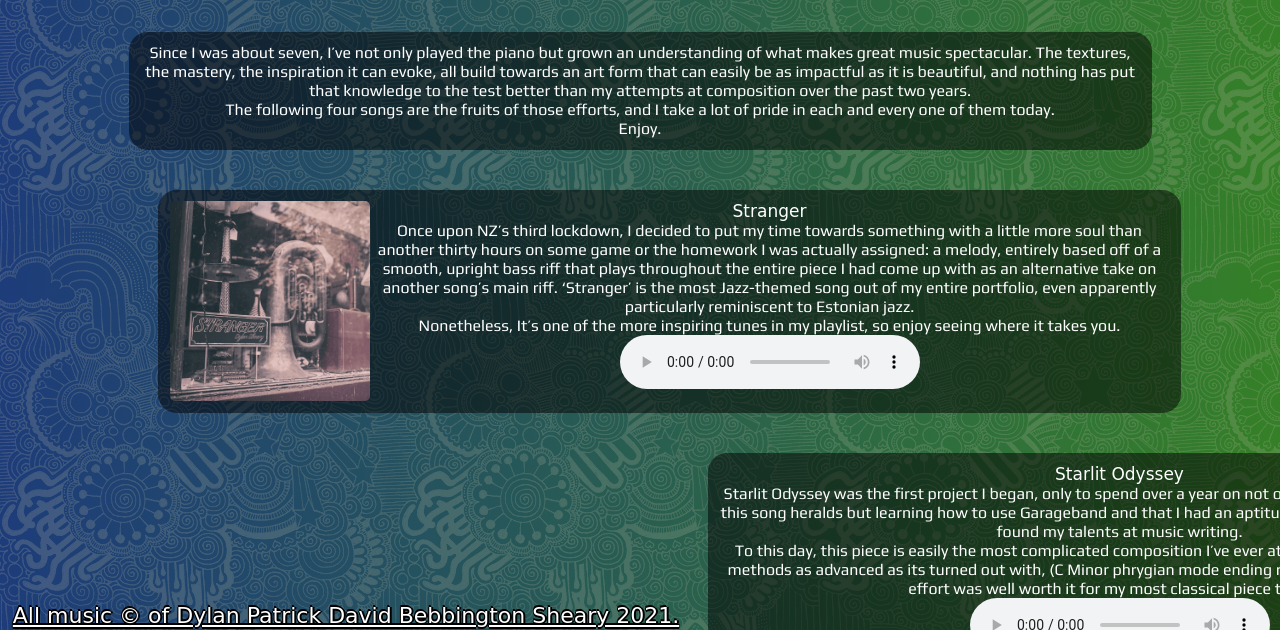
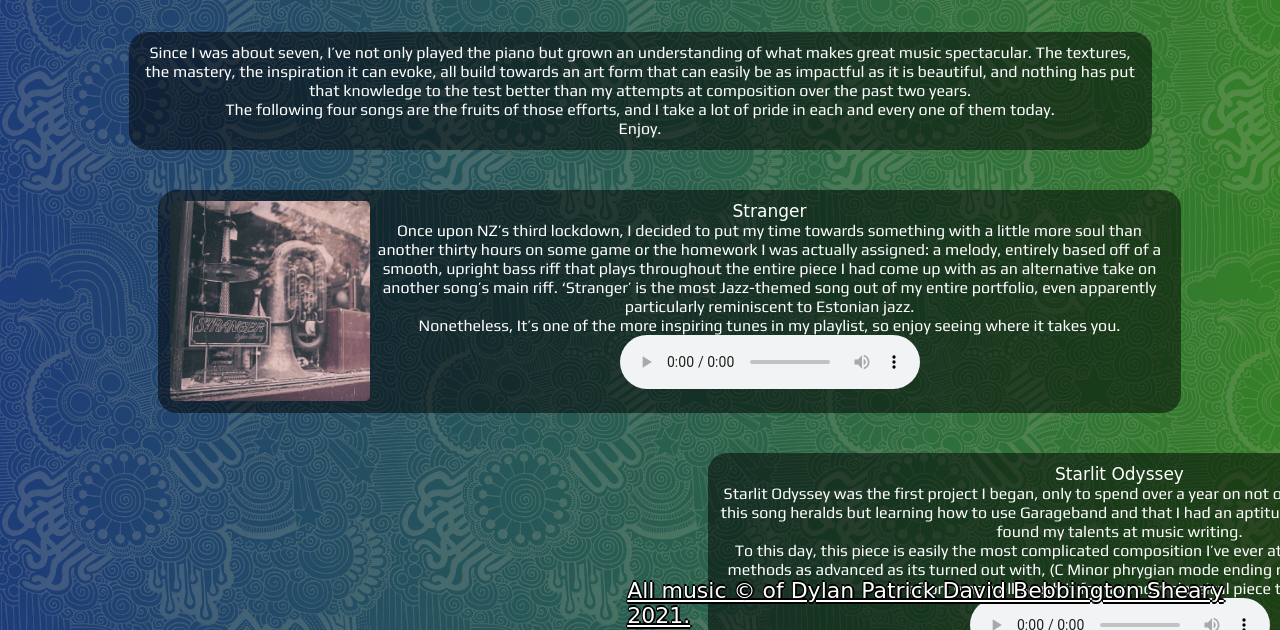
Before and after one commit to Dylan-Bebbington-Sheary/dylan-sheary-music-portfolio, a plain HTML site: page index.html in a window 1280 px wide. Shown: the part 170-800 px from the top of the page. Drawn offline with Linux system fonts and the light colour scheme; a web font is replaced by a local one.

Commit message:
Update styles.css

```diff
--- a/styles.css
+++ b/styles.css
@@ -191,7 +191,7 @@ footer {
     color: white;
     position: fixed;
     bottom: 2px;
-    left: 1%;
+    left: 49%;
     right: 1%;
     text-shadow: 2px 0 0 #000, -1px 0 0 #000, 0 2px 0 #000, 0 -1px 0 #000, 0.5px 0.5px #000, -0.5px -2px 0 #000, 0.5px -0.5px 0 #000, -0.5px 0.5px 0 #000;
     text-decoration: underline;
```
